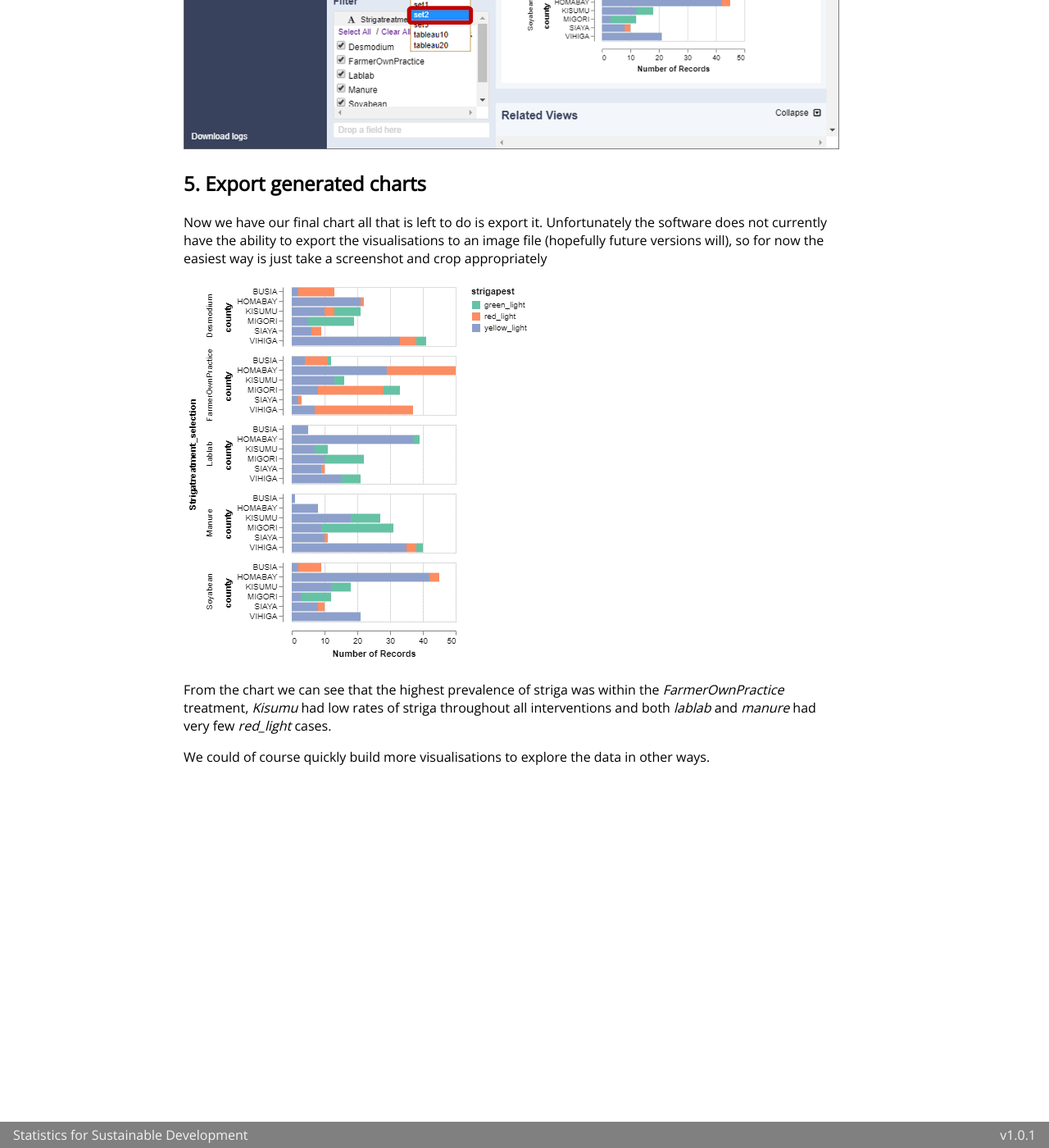
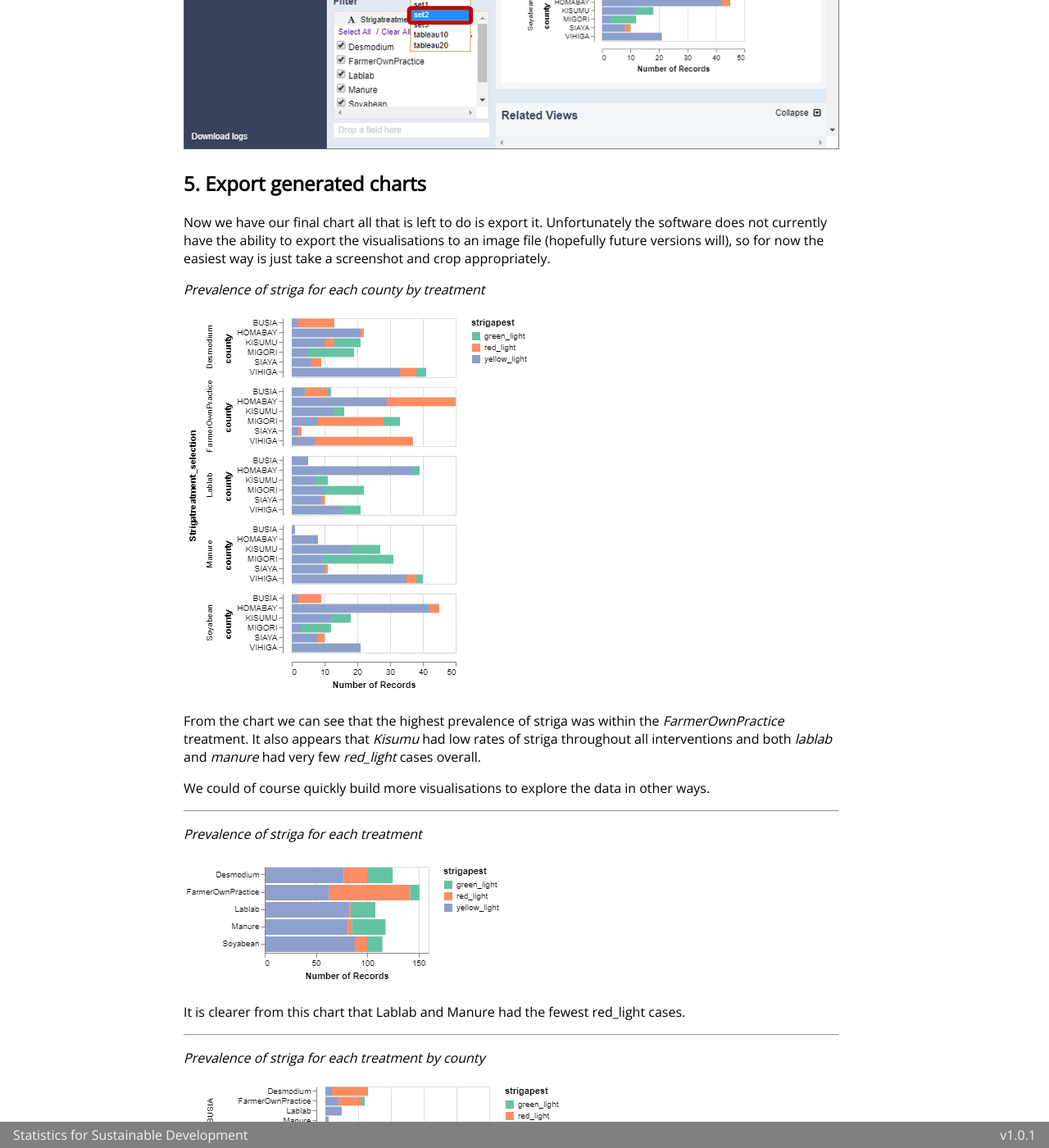
Before and after one commit to stats4sd/Installation-Guides, a Jekyll site: the page built from guides/CaseStudies/FarmerPlotTrials/step6.md, in a window 1280 px wide and 1400 px high, scrolled down 6994 px. Shown: the whole window at 82% size. Built offline with Jekyll 4.4.1, drawn with Linux system fonts in a browser that asks for light colours; some of the changed text lies outside the part shown.

Commit message:
add extra images to case study part 6 along with text, fix links

```diff
--- a/guides/CaseStudies/FarmerPlotTrials/step6.md
+++ b/guides/CaseStudies/FarmerPlotTrials/step6.md
@@ -81,10 +81,28 @@
 
 ## 5. Export generated charts
 
-Now we have our final chart all that is left to do is export it. Unfortunately the software does not currently have the ability to export the visualisations to an image file (hopefully future versions will), so for now the easiest way is just take a screenshot and crop appropriately
+Now we have our final chart all that is left to do is export it. Unfortunately the software does not currently have the ability to export the visualisations to an image file (hopefully future versions will), so for now the easiest way is just take a screenshot and crop appropriately.
+
+_Prevalence of striga for each county by treatment_
 
 ![image](/assets/images/FarmerTrials/voyager-10.png)
 
-From the chart we can see that the highest prevalence of striga was within the _FarmerOwnPractice_ treatment, _Kisumu_ had low rates of striga throughout all interventions and both _lablab_ and _manure_ had very few _red_light_ cases.
+From the chart we can see that the highest prevalence of striga was within the _FarmerOwnPractice_ treatment. It also appears that _Kisumu_ had low rates of striga throughout all interventions and both _lablab_ and _manure_ had very few _red_light_ cases overall.
 
 We could of course quickly build more visualisations to explore the data in other ways.
+
+<hr>
+
+_Prevalence of striga for each treatment_
+
+![image](/assets/images/FarmerTrials/voyager-11.png){:class="size--medium-large"}
+
+It is clearer from this chart that Lablab and Manure had the fewest red_light cases.
+
+<hr>
+
+_Prevalence of striga for each treatment by county_
+
+![image](/assets/images/FarmerTrials/voyager-12.png)
+
+This chart shows that Kisumu had no _red_light_ cases within _FarmerOwnPractice_, and few within any other treatments. We can also see that in Vihiga _FarmerOwnPractice_ had high numbers of _red_light_ cases and all interventions low numbers.
```
Also changed, not shown: guides/Tools/OpenRefine/open-refine.md (+1 -1 lines), guides/Tools/Voyager/voyager.md (+1 -1 lines), assets/images/FarmerTrials/voyager-11.png (added), assets/images/FarmerTrials/voyager-12.png (added).
